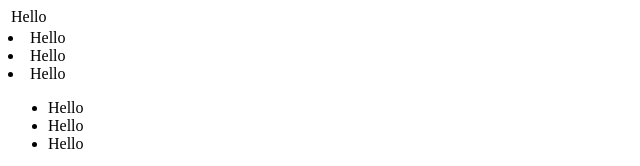
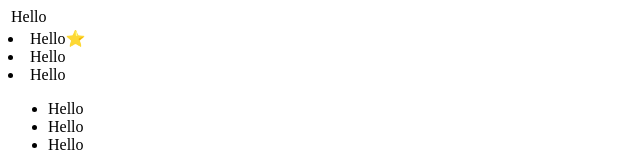
Before and after one commit to PriyankaVanguri/MyFirstLearning, a plain HTML site: page PersonalSite/Introduction.html in a window 1280 px wide. Shown: the part 596-762 px from the top of the page, 0-640 px from the left. Drawn offline with Linux system fonts and the light colour scheme.

Commit message:
Commit for last practice

```diff
--- a/PersonalSite/Introduction.html
+++ b/PersonalSite/Introduction.html
@@ -10,7 +10,7 @@
             <tr><td>Hello</td><td>Guys</td></tr>
 
         </table>
-      <li>Hello</li>
+      <li>Hello⭐</li>
       <li>Hello</li>
       <li>Hello</li>
       <ul>
```
Also changed, not shown: PersonalSite/Rashid.png (added).
